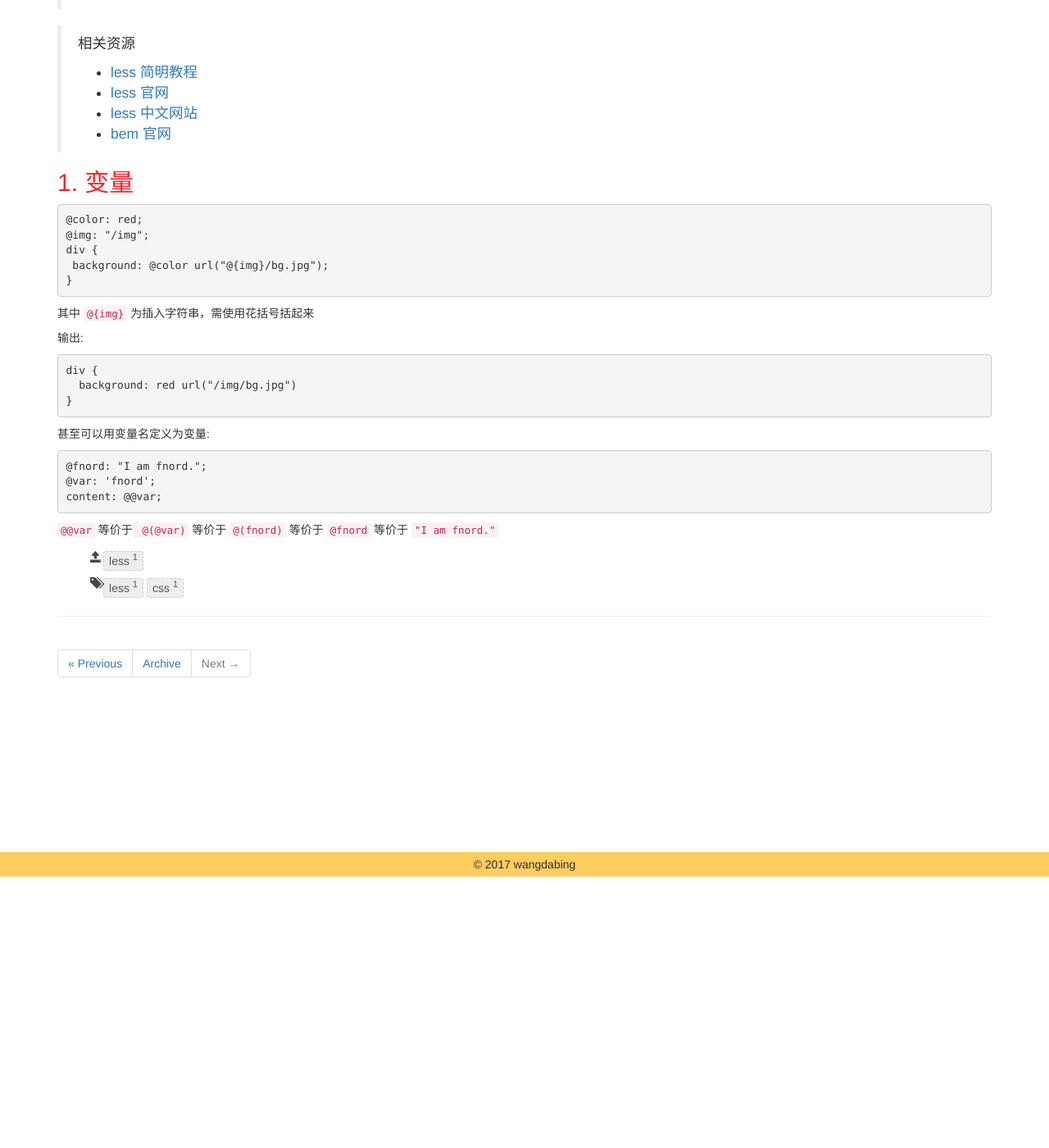
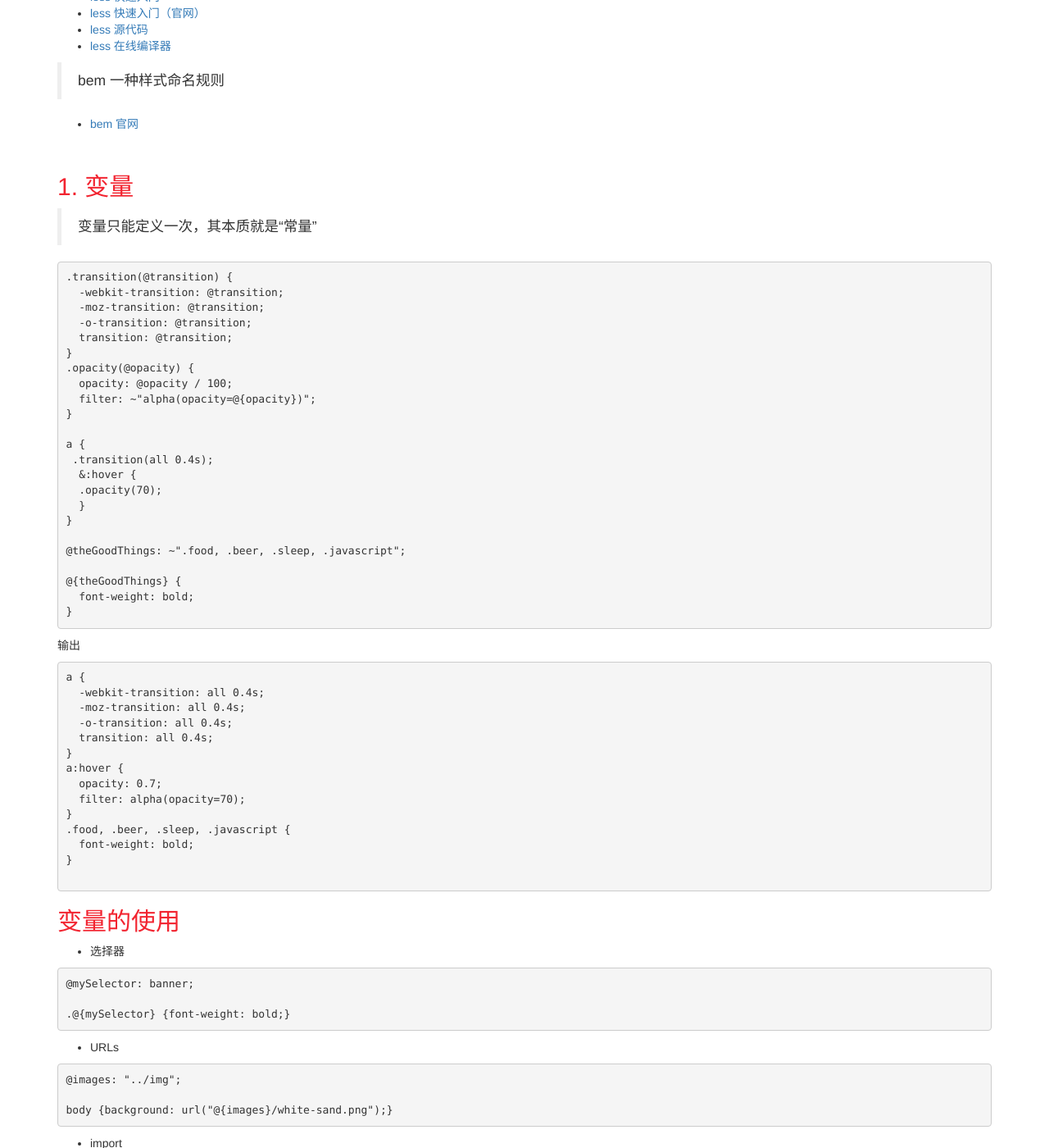
Before and after one commit to wangdabing/wangdabing.github.io, a Jekyll site: the page built from _posts/2017-04-08-less.md, in a window 1280 px wide and 1400 px high, scrolled down 331 px. Shown: the whole window at 82% size. Built offline with Jekyll 4.4.1, drawn with Linux system fonts in a browser that asks for light colours; nearby versions of some CDN libraries; some of the changed text lies outside the part shown.

Commit message:
Update 2017-04-08-less.md

````diff
--- a/_posts/2017-04-08-less.md
+++ b/_posts/2017-04-08-less.md
@@ -4,41 +4,146 @@ category : less
 tagline: "使用小结"
 tags : [less, css]
 ---
+
 > less 一种动态样式语言
+
+* [less 了解](http://www.bootcss.com/p/lesscss/) *`很适合入门`*
+* [less 快速入门](http://less.bootcss.com/)
+* [less 快速入门（官网）](http://lesscss.org/)
+* [less 源代码](https://github.com/less/less.js)
+* [less 在线编译器](http://less2css.org/)
 
 > bem  一种样式命名规则
 
-> 相关资源
-* [less 简明教程](http://www.bootcss.com/p/lesscss/)
-* [less 官网](http://lesscss.org/)
-* [less 中文网站](http://less.bootcss.com/)
 * [bem 官网](http://getbem.com/)
+
+<br>
 
 ## 1. 变量
 
+> 变量只能定义一次，其本质就是“常量”
+
 ```less
-@color: red;
-@img: "/img";
-div {
- background: @color url("@{img}/bg.jpg");
+.transition(@transition) {
+  -webkit-transition: @transition;
+  -moz-transition: @transition;
+  -o-transition: @transition;
+  transition: @transition;
 }
-```
-其中 `@{img}` 为插入字符串，需使用花括号括起来
+.opacity(@opacity) {
+  opacity: @opacity / 100;
+  filter: ~"alpha(opacity=@{opacity})";
+}
 
-输出:
+a {
+ .transition(all 0.4s);
+  &:hover {
+  .opacity(70);
+  }
+}
 
-```css
-div {
-  background: red url("/img/bg.jpg")
+@theGoodThings: ~".food, .beer, .sleep, .javascript";
+
+@{theGoodThings} {
+  font-weight: bold;
 }
 ```
 
-甚至可以用变量名定义为变量:
+输出
+
+```css
+a {
+  -webkit-transition: all 0.4s;
+  -moz-transition: all 0.4s;
+  -o-transition: all 0.4s;
+  transition: all 0.4s;
+}
+a:hover {
+  opacity: 0.7;
+  filter: alpha(opacity=70);
+}
+.food, .beer, .sleep, .javascript {
+  font-weight: bold;
+}
+
+```
+
+## 变量的使用
+
+* 选择器
 
 ```less
-@fnord: "I am fnord.";
-@var: 'fnord';
-content: @@var;
+@mySelector: banner;
+
+.@{mySelector} {font-weight: bold;}
 ```
 
-`@@var` 等价于` @(@var)` 等价于 `@(fnord)` 等价于 `@fnord` 等价于 `"I am fnord."`
+* URLs
+
+```less
+@images: "../img";
+
+body {background: url("@{images}/white-sand.png");}
+```
+
+* import
+
+```less
+@themes: "../../src/themes";
+
+@import "@{themes}/tidal-wave.less";
+```
+
+* 属性
+
+```less
+@property: color;
+
+.widget {@{property}: #0ee; background-@{property}: #999;}
+```
+
+* 将变量作为变量名
+
+```less
+@fnord:  "I am fnord.";
+@var:    "fnord";
+
+.clearfix {
+  &:after {
+    content: @@var;
+  }
+}
+```
+
+`@@var` 等价于` @(@var)` 等价于 `@(fnord)` 等价于 `@fnord`
+
+输出
+
+```css
+.clearfix:after {
+  content: "I am fnord.";
+}
+```
+
+* Lazy Loading
+
+变量也可在使用后定义
+
+```less
+.lazy-eval {
+  width: @var;
+}
+
+@var: @a;
+@a: 9%;
+```
+
+```less
+// library
+@base-color: green;
+@dark-color: darken(@base-color, 10%);
+
+// use of library
+@import "library.less";
+@base-color: red; // 设置后 library.less 中 @dark-color 的值为 dark red
+```
````
